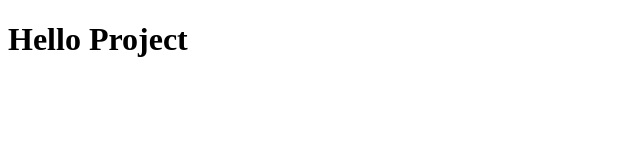
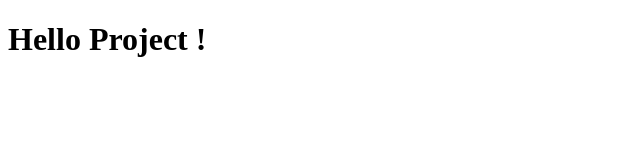
Before and after one commit to Dimitar101/Learninglingo---Project-Sep-, a React (Vite) app: page / in a window 1280 px wide. Shown: the top 160 px of the page, without its empty margins (0-640 px from the left). Built offline with nearby package versions, Linux system fonts and the light colour scheme.

Commit message:
add '!' to h1

```diff
--- a/src/App.jsx
+++ b/src/App.jsx
@@ -5,7 +5,7 @@ function App() {
 
     return (
         <>
-            <h1>Hello Project</h1>
+            <h1>Hello Project !</h1>
         </>
     )
 }
```
